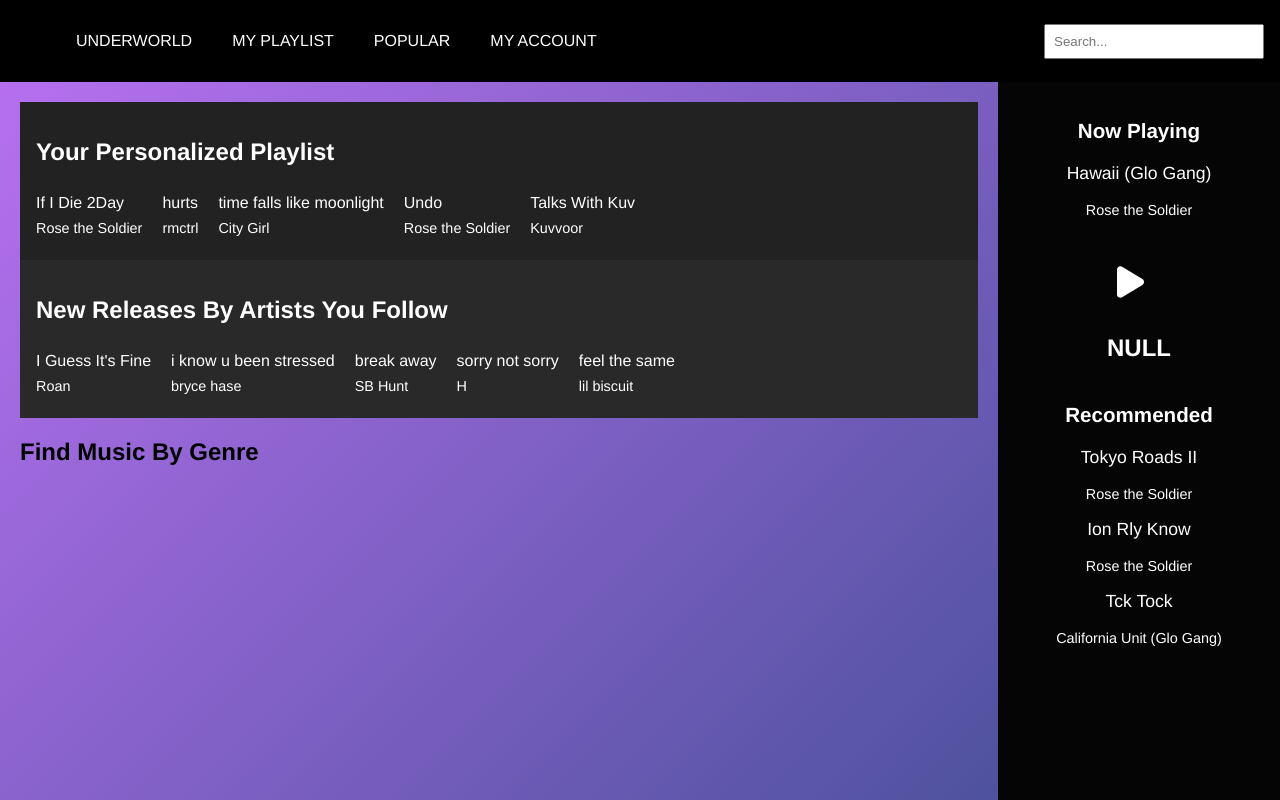
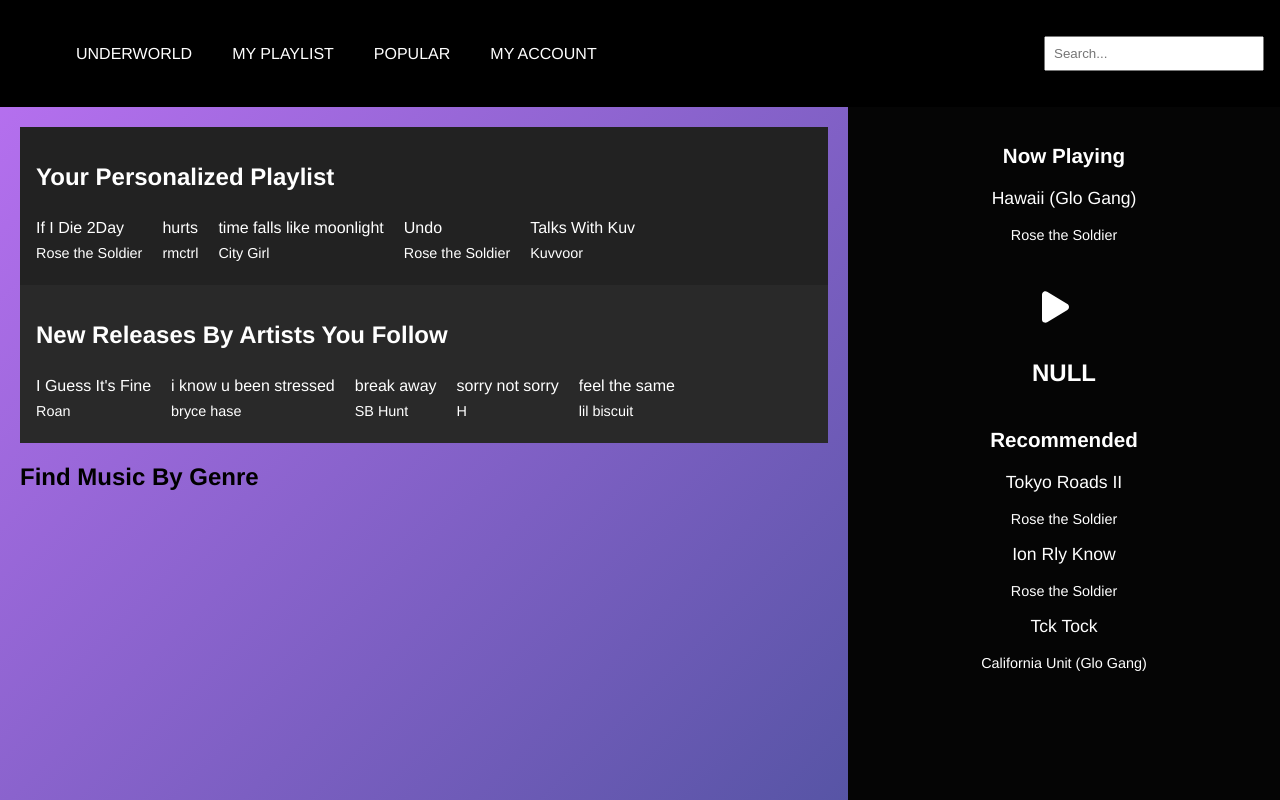
Before and after one commit to eshigh23/underworld, a React (Create React App) app in the folder client/: page / in a window 1280 px wide. Built offline with nearby package versions, Linux system fonts and the light colour scheme.

Commit message:
Adjusted navbar and sidebar thickness

```diff
--- a/client/src/css/App.css
+++ b/client/src/css/App.css
@@ -15,7 +15,7 @@
 }
 
 .sidebar {
-    width: 250px; /* Fixed width for sidebar */
+    width: 400px; /* Fixed width for sidebar */
     flex-shrink: 0; /* Prevents sidebar from shrinking */
     background-color: #050505; /* Just an example background color */
 }
--- a/client/src/css/NavBar.css
+++ b/client/src/css/NavBar.css
@@ -3,6 +3,7 @@
     justify-content: space-between;
     align-items: center;
     padding: 1rem;
+    height:75px;
     background-color: black;
     color: white;
 }
```
